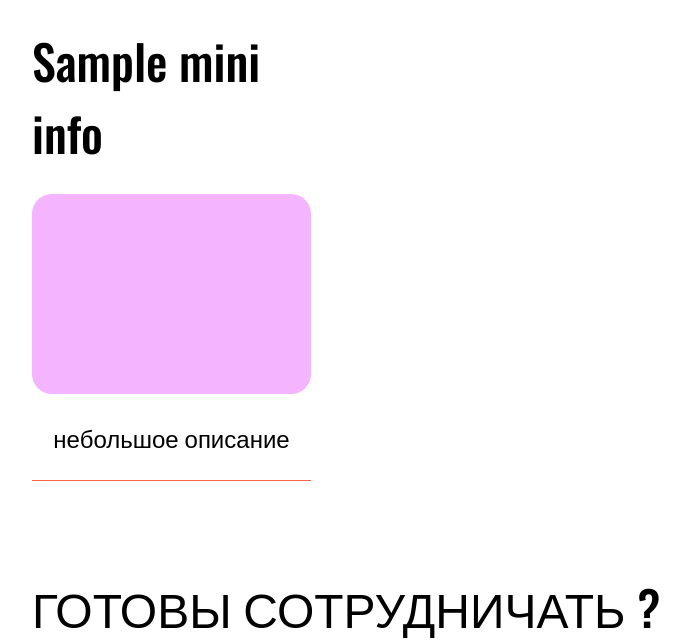
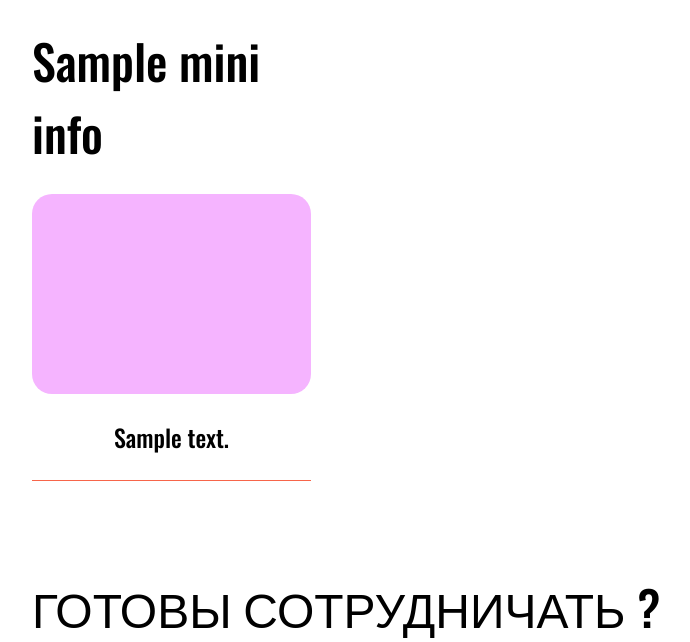
Before and after one commit to PaaavelZ/promshop, a Django app: template templates/main.html in a window 1280 px wide. Shown: the part 2211-2853 px from the top of the page, without its empty margins (50-740 px from the left). Run offline with Django 4.2, Linux system fonts and the light colour scheme; tables that the repository leaves empty hold one stand-in row (values such as "Sample post"); the template is opened without the code that fills it: values that come from a table or form of the project are taken from there, most other values are stand-ins (such as "Sample title", 1, 10 or a date in 2020); parts of the project's set-up code (start-up, migrations or seed data) failed here and were passed over; some libraries are stand-ins or nearby versions.

Commit message:
fix:admin

```diff
--- a/templates/main.html
+++ b/templates/main.html
@@ -177,7 +177,7 @@
                                             <div class="col-lg-3 col-md-3 col-sm-3 col-5 slider-description-column">
                                                 <div class="column-heading">{{ mini_info.name }}</div>
                                                 <div class="column-picture"></div>
-                                                <div class="column-description">небольшое описание</div>
+                                                <div class="column-description">{{ mini_info.text }}</div>
                                             </div>
                                             <div class="col-lg-1 col-md-1 col-sm-1 col-1"></div>
                                             {% endfor%}
```
